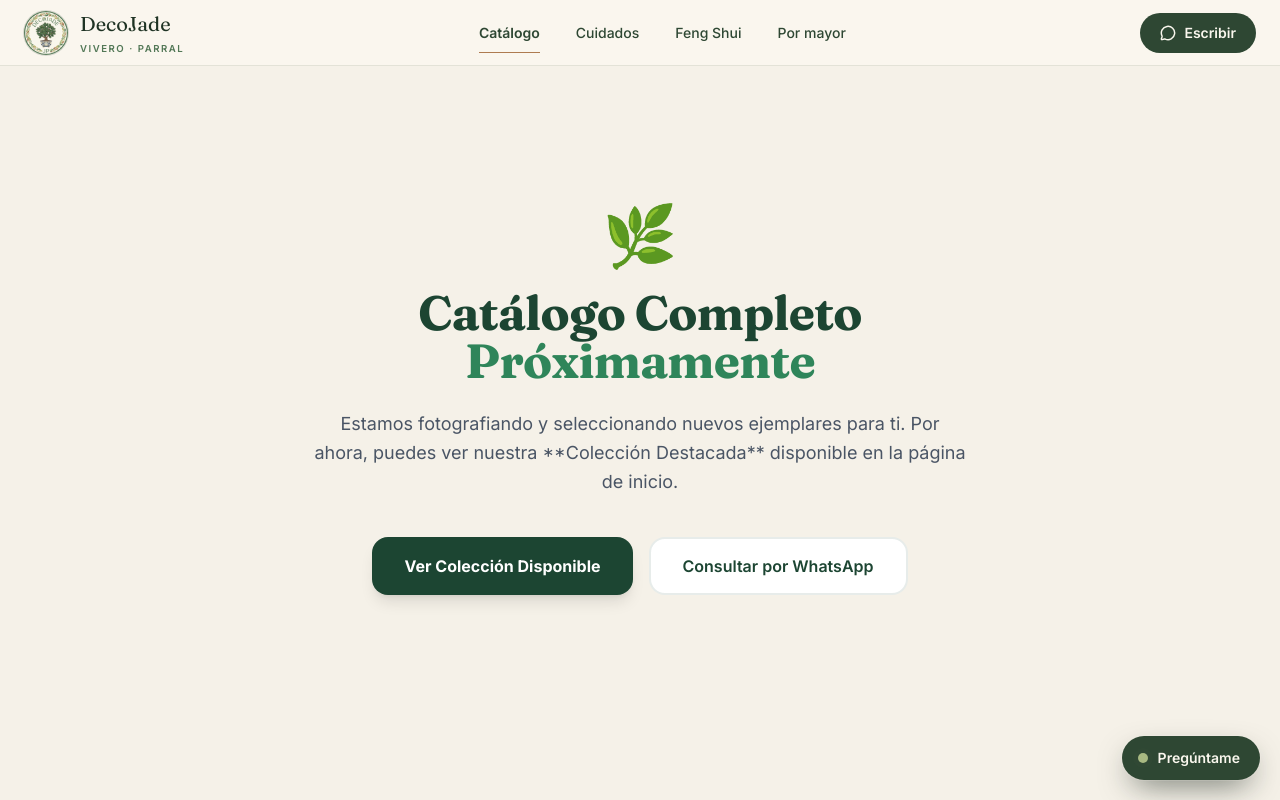
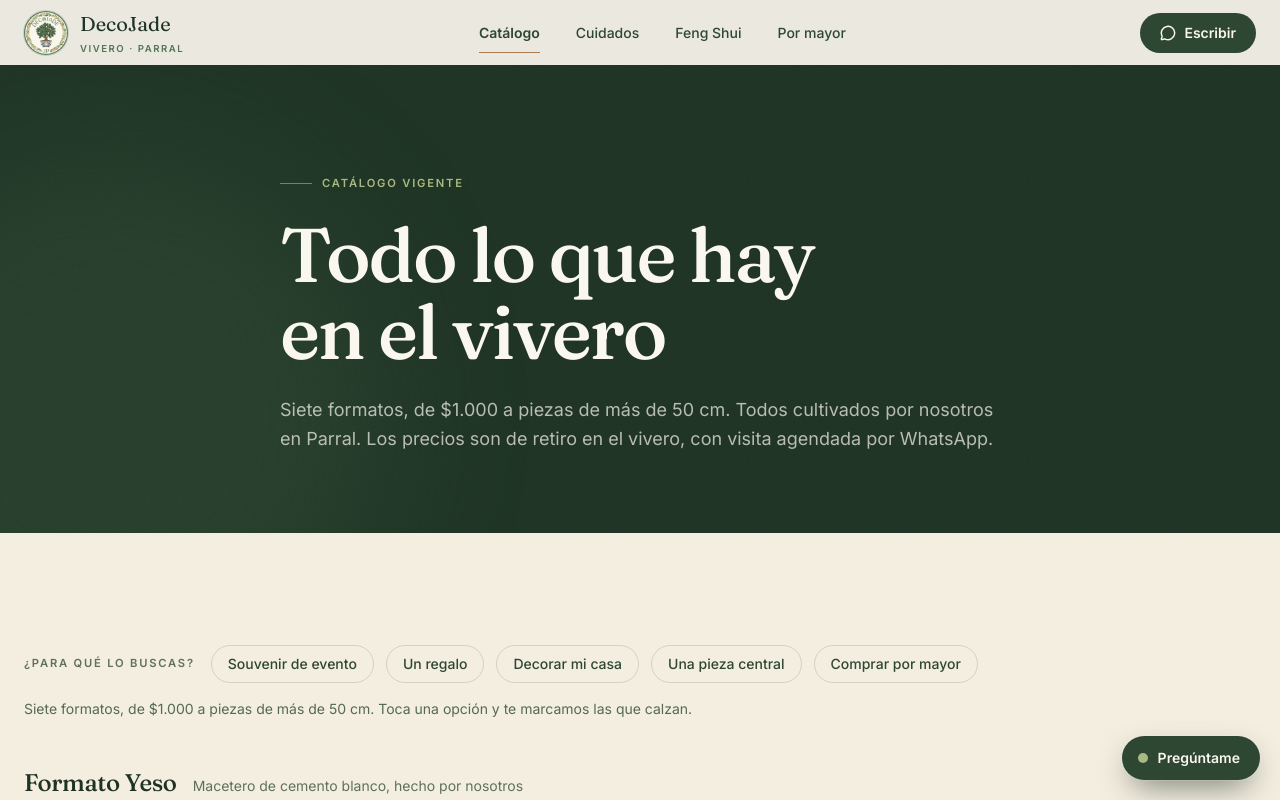
Before and after one commit to Juanpi2024/WEB-DECOJADE, a Next.js app: page /catalogo in a window 1280 px wide. Shown: the top 800 px of the page. Built offline with nearby package versions, Linux system fonts and the light colour scheme.

Commit message:
Catálogo completo con lista de precios y mayoreo

```diff
--- a/src/app/catalogo/page.js
+++ b/src/app/catalogo/page.js
@@ -1,36 +1,148 @@
-'use client';
+import Link from 'next/link';
+import { MessageCircle, ArrowUpRight } from 'lucide-react';
+import CatalogExplorer from '@/components/CatalogExplorer';
+import WholesaleCalculator from '@/components/WholesaleCalculator';
+import { allProducts, formatCLP, waLink } from '@/lib/products';
 
-import Link from 'next/link';
+export const metadata = {
+  title: 'Catálogo de plantas de jade | DecoJade Parral',
+  description:
+    'Siete formatos de jade (Crassula ovata) cultivados en Parral: desde el pack mini de $1.000 hasta ejemplares de más de 50 cm montados como jardín bonsái. Precios de retiro en vivero.',
+};
 
 export default function CatalogoPage() {
   return (
-        <section className="min-h-screen bg-[#F5F1E8] flex flex-col items-center justify-center text-center px-6">
-            <div className="max-w-2xl">
-                <span className="text-6xl mb-6 block">🌿</span>
-                <h1 className="text-4xl md:text-5xl font-bold text-[#1C4532] mb-6">
-                    Catálogo Completo <br />
-                    <span className="text-[#2F855A]">Próximamente</span>
-                </h1>
-                <p className="text-lg text-gray-600 mb-10 leading-relaxed">
-                    Estamos fotografiando y seleccionando nuevos ejemplares para ti.
-                    Por ahora, puedes ver nuestra **Colección Destacada** disponible en la página de inicio.
+    <>
+      {/* ============================ CABECERA ============================ */}
+      <section className="relative pt-36 pb-16 lg:pt-44 lg:pb-20 bg-forest-900 grain overflow-hidden">
+        <div className="absolute -left-40 -bottom-40 w-[34rem] h-[34rem] rounded-full bg-forest-800/60 blur-3xl pointer-events-none" />
+        <div className="container relative z-10 max-w-3xl">
+          <span className="kicker text-olive-400 flex items-center gap-2.5 mb-6">
+            <span className="w-8 h-px bg-olive-400/60" />
+            Catálogo vigente
+          </span>
+          <h1 className="t-hero text-bone-100 mb-6">Todo lo que hay<br />en el vivero</h1>
+          <p className="text-lg text-bone-100/70 leading-relaxed">
+            Siete formatos, de $1.000 a piezas de más de 50 cm. Todos cultivados por nosotros
+            en Parral. Los precios son de retiro en el vivero, con visita agendada por WhatsApp.
           </p>
-                <div className="flex flex-col sm:flex-row gap-4 justify-center">
+        </div>
+      </section>
+
+      {/* ============================ PRODUCTOS ============================ */}
+      <section className="py-20 lg:py-28">
+        <div className="container">
+          <CatalogExplorer />
+        </div>
+      </section>
+
+      {/* ========================= TABLA COMPARATIVA ========================= */}
+      <section className="pb-20 lg:pb-28">
+        <div className="container">
+          <header className="max-w-2xl mb-10">
+            <span className="kicker text-clay-600">De un vistazo</span>
+            <h2 className="t-section text-forest-900 mt-3 mb-4">Lista de precios</h2>
+            <p className="text-forest-800/80 leading-relaxed">
+              Para comparar rápido o para mandar por WhatsApp a quien decide la compra.
+            </p>
+          </header>
+
+          <div className="rounded-card ring-1 ring-forest-900/10 bg-bone-50 overflow-x-auto">
+            <table className="w-full min-w-[38rem] text-left">
+              <thead>
+                <tr className="border-b border-forest-900/10">
+                  <th scope="col" className="kicker text-forest-800/75 px-6 py-4">Producto</th>
+                  <th scope="col" className="kicker text-forest-800/75 px-6 py-4">Formato</th>
+                  <th scope="col" className="kicker text-forest-800/75 px-6 py-4 text-right">Precio</th>
+                  <th scope="col" className="sr-only">Consultar</th>
+                </tr>
+              </thead>
+              <tbody>
+                {allProducts.map((p) => (
+                  <tr key={p.id} className="border-b border-forest-900/6 last:border-0 hover:bg-forest-50 transition-colors">
+                    <th scope="row" className="px-6 py-5 font-display text-lg font-normal text-forest-900">
+                      {p.name}
+                      {p.subtitle && (
+                        <span className="block kicker text-forest-800/75 mt-1">{p.subtitle}</span>
+                      )}
+                    </th>
+                    <td className="px-6 py-5 text-sm text-forest-800/80">
+                      {p.tags?.includes('pieza') ? 'Bonsái decorado' : 'Macetero de yeso'}
+                    </td>
+                    <td className="px-6 py-5 text-right">
+                      <span className="font-display text-xl text-forest-900 tnum whitespace-nowrap">
+                        {p.priceLabel || formatCLP(p.price)}
+                      </span>
+                      {p.priceNote && (
+                        <span className="block text-xs text-forest-800/75 mt-1">{p.priceNote}</span>
+                      )}
+                    </td>
+                    <td className="px-6 py-5 text-right">
                       <Link
-                        href="/#catalogo"
-                        className="inline-flex items-center justify-center bg-[#1C4532] text-white font-bold px-8 py-3.5 rounded-2xl hover:bg-[#2F855A] transition-all shadow-lg hover:shadow-xl transform hover:-translate-y-0.5"
+                        href={waLink(`Hola! Me interesa el ${p.name}. ¿Tienen disponible?`)}
+                        target="_blank"
+                        rel="noopener"
+                        aria-label={`Consultar por ${p.name}`}
+                        className="inline-flex items-center gap-1 text-sm font-semibold text-forest-700 hover:text-clay-600 transition-colors whitespace-nowrap"
                       >
-                        Ver Colección Disponible
+                        Consultar
+                        <ArrowUpRight size={15} strokeWidth={2.5} />
                       </Link>
+                    </td>
+                  </tr>
+                ))}
+              </tbody>
+            </table>
+          </div>
+
+          <p className="text-sm text-forest-800/75 mt-5">
+            Precios de retiro en Tarapacá #17, Parral. Los formatos con rango se cotizan según
+            el ejemplar, porque no hay dos troncos iguales.
+          </p>
+        </div>
+      </section>
+
+      {/* ============================ MAYOREO ============================ */}
+      <section id="mayoreo" className="relative py-24 lg:py-32 bg-forest-900 overflow-hidden grain">
+        <div className="absolute -right-32 -top-24 w-[34rem] h-[34rem] rounded-full bg-forest-800/50 blur-3xl pointer-events-none" />
+        <div className="container relative z-10 grid lg:grid-cols-2 gap-14 lg:gap-20 items-center">
+          <div>
+            <span className="kicker text-olive-400">Para negocios</span>
+            <h2 className="t-section text-bone-100 mt-3 mb-6">
+              ¿Compras para revender?
+            </h2>
+            <p className="text-bone-100/70 leading-relaxed mb-4">
+              El Jade 3 años es el que producimos en volumen y el que te conviene para
+              florería, tienda o evento corporativo. Mueve la barra y te llega el número.
+            </p>
+            <p className="text-bone-100/60 text-sm leading-relaxed">
+              Para pedidos de otros formatos escríbenos: según la cantidad y la fecha,
+              armamos el lote a pedido.
+            </p>
+          </div>
+          <WholesaleCalculator />
+        </div>
+      </section>
+
+      {/* =========================== CTA FINAL =========================== */}
+      <section className="py-24 lg:py-28 bg-bone-100 text-center">
+        <div className="container max-w-xl">
+          <h2 className="t-section text-forest-900 mb-5">¿No sabes cuál elegir?</h2>
+          <p className="text-forest-800/80 mb-9 leading-relaxed">
+            Cuéntanos para quién es y cuánto quieres gastar. Te mandamos dos o tres fotos
+            de lo que hay listo hoy y decides con la planta a la vista.
+          </p>
           <Link
-                        href="https://wa.me/56984668005?text=Hola! Quiero saber qué jades tienen disponibles hoy"
+            href={waLink('Hola! Necesito ayuda para elegir un jade. Te cuento para quién es...')}
             target="_blank"
-                        className="inline-flex items-center justify-center bg-white border-2 border-[#1C4532]/10 text-[#1C4532] font-semibold px-8 py-3.5 rounded-2xl hover:bg-gray-50 transition-all"
+            rel="noopener"
+            className="inline-flex items-center gap-2.5 bg-forest-800 text-bone-100 font-semibold px-8 py-4 rounded-full transition-all hover:bg-forest-600 hover:gap-3.5"
           >
-                        Consultar por WhatsApp
+            <MessageCircle size={18} />
+            Ayúdenme a elegir
           </Link>
         </div>
-            </div>
       </section>
+    </>
   );
 }
```
Lines whose indentation alone changed are shown as unchanged.
